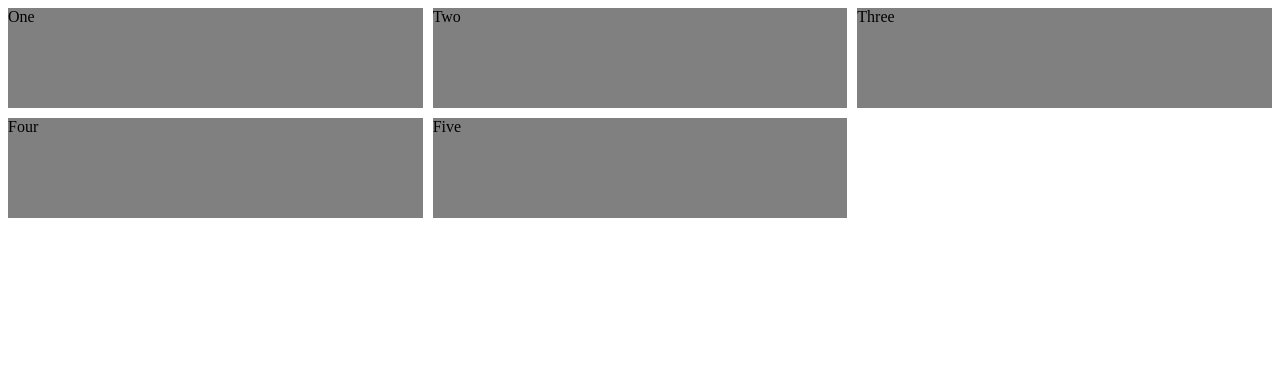
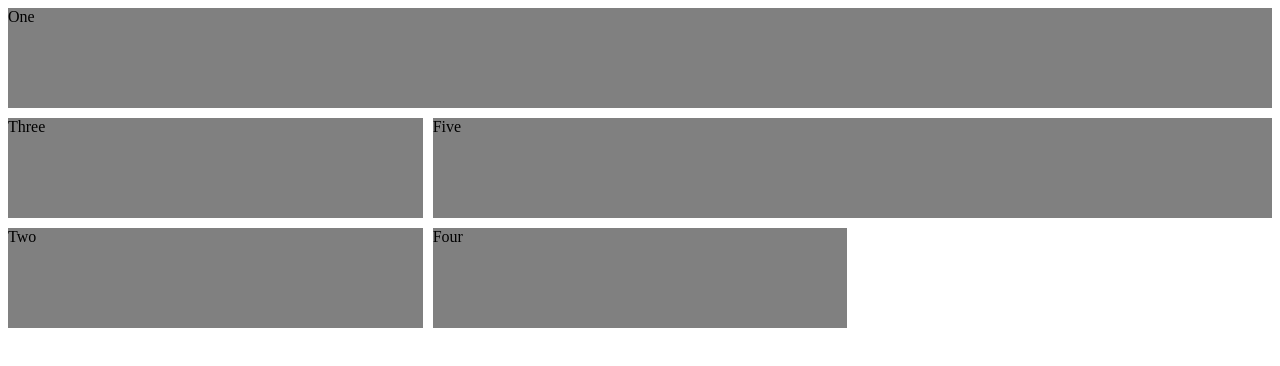
Before and after one commit to gregoryherrera/structureGrid, a plain HTML site: page index.html in a window 1280 px wide. Drawn offline with Linux system fonts and the light colour scheme.

Commit message:
style.css

```diff
--- a/style.css
+++ b/style.css
@@ -2,6 +2,21 @@
     display: grid;
     grid-template-columns: repeat(3, 1fr);
     grid-gap: 10px;
+}
+
+#one {
+    grid-column: 1/4;
+    grid-row: 1;
+}
+
+#three {
+    grid-column: 1/2;
+    grid-row: 2;
+}
+
+#five {
+    grid-column: 2/4;
+    grid-row: 2;
 }
 
 #one,
```
